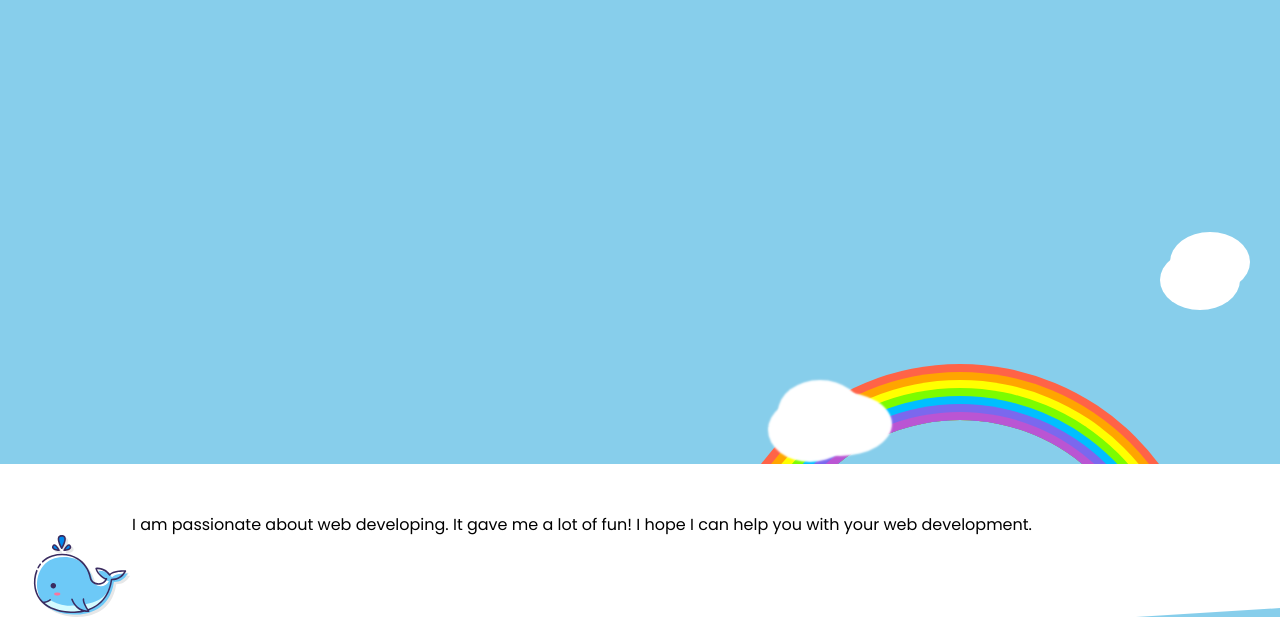
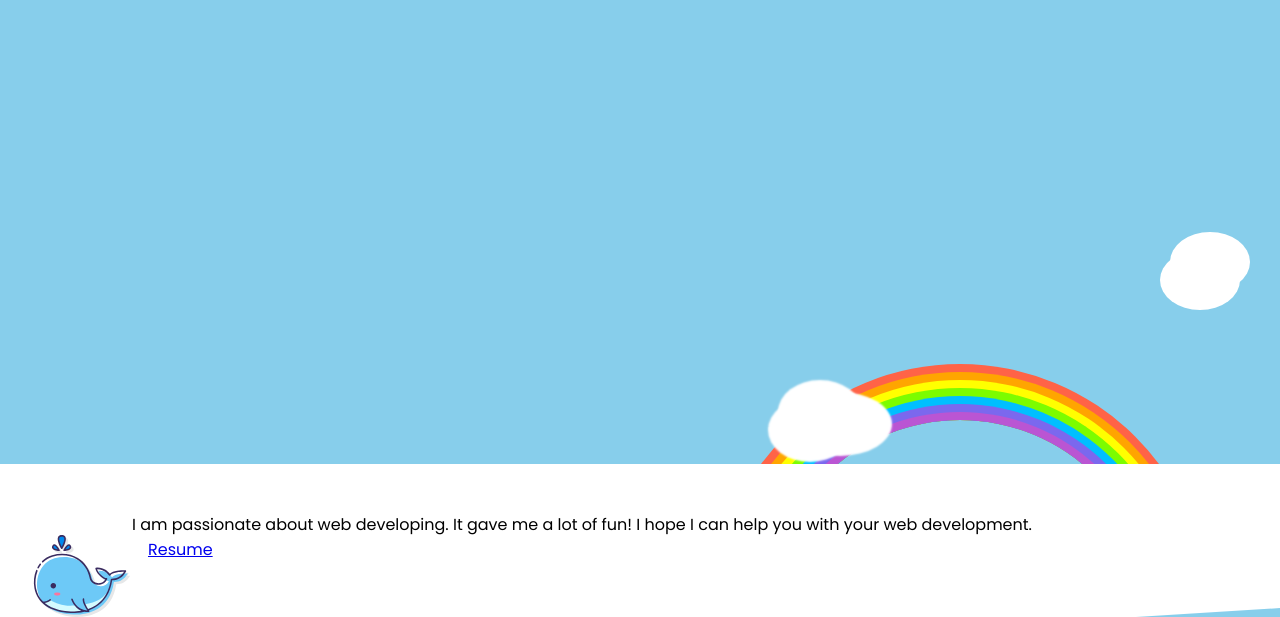
Before and after one commit to Jiu-hong/myportfolio, a plain HTML site: page index.html in a window 1280 px wide. Shown: the part 336-953 px from the top of the page. Drawn offline with Linux system fonts and the light colour scheme.

Commit message:
add resume

```diff
--- a/index.html
+++ b/index.html
@@ -50,6 +50,8 @@
       <div class="desc">
         I am passionate about web developing. It gave me a lot of fun! I hope I
         can help you with your web development.
+        <br>
+        <a href="https://jiu-hong.github.io/cv/" target="_blank">Resume</a>
       </div>
     </section>
     <section class="section3" id="projects">
--- a/style.css
+++ b/style.css
@@ -172,10 +172,10 @@ li:hover {
 }
 
 @media screen and (min-width: 860px) {
-  .section1 {
+  /* .section1 {
     max-width: 1500px;
     padding: 2em;
-  }
+  } */
   nav {
     all: unset;
     position: relative;
```
